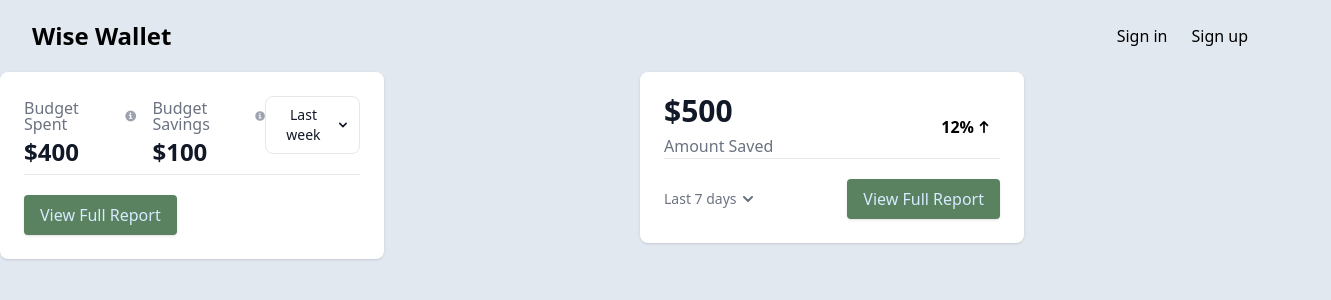
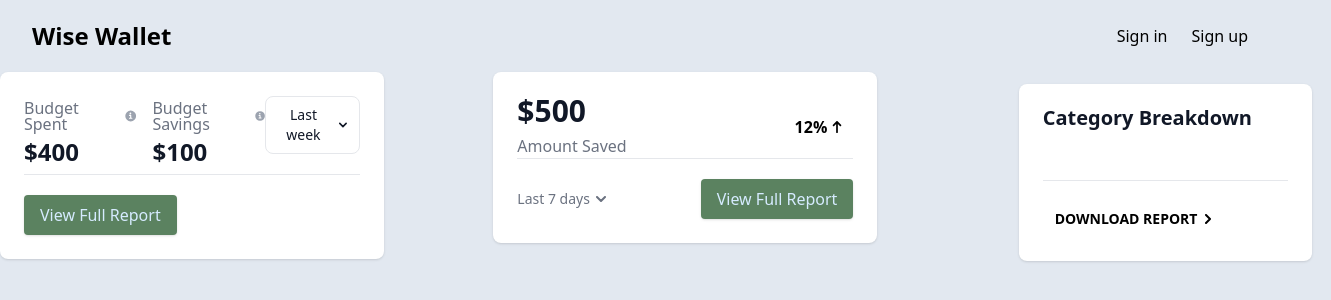
Before and after one commit to zikrya/Personal-Expense-Tracker, a React (Vite) app: page /data in a window 1280 px wide. Shown: the top 300 px of the page, 1331 px wide, since content can reach past the window. Built offline with nearby package versions, Linux system fonts and the light colour scheme; no server answers.

Commit message:
DataVis page

```diff
--- a/src/pages/DataVis.jsx
+++ b/src/pages/DataVis.jsx
@@ -1,5 +1,6 @@
 import LineChart from "../components/LineChart";
 import AreaChart from "../components/AreaChart";
+import PieChart from "../components/PieChart";
 
 const DataVis = () => {
   return (
@@ -10,6 +11,9 @@
       <div className="flex-1">
         <AreaChart />
       </div>
+      <div>
+            <PieChart/>
+        </div>
     </div>
   );
 };
--- /dev/null
+++ b/src/pages/DataVisualization.jsx
@@ -0,0 +1,11 @@
+import PieChart from "../components/PieChart";
+
+const DataVis = () => {
+    return (
+        <div>
+            <PieChart/>
+        </div>
+    );
+}
+
+export default DataVis;
```
